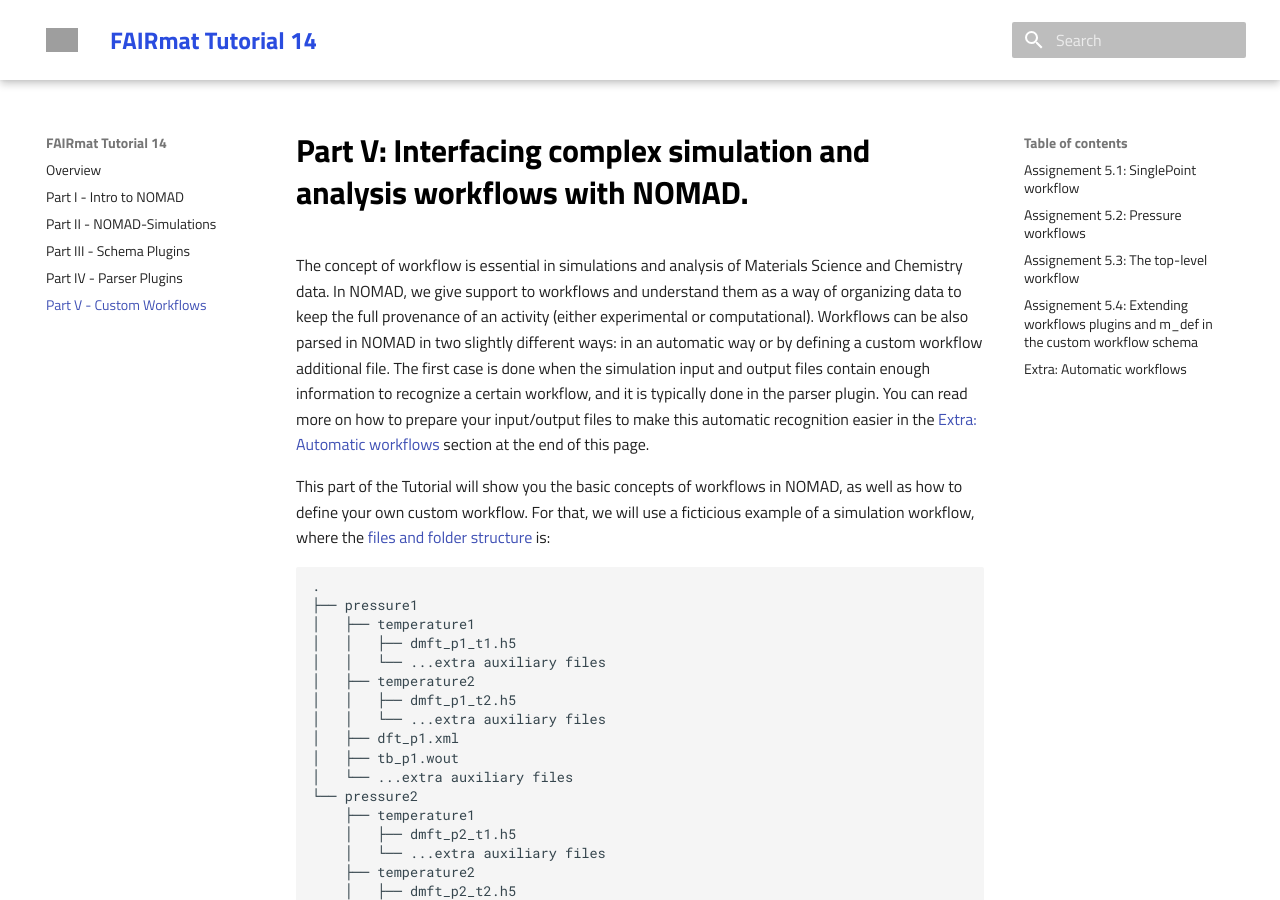
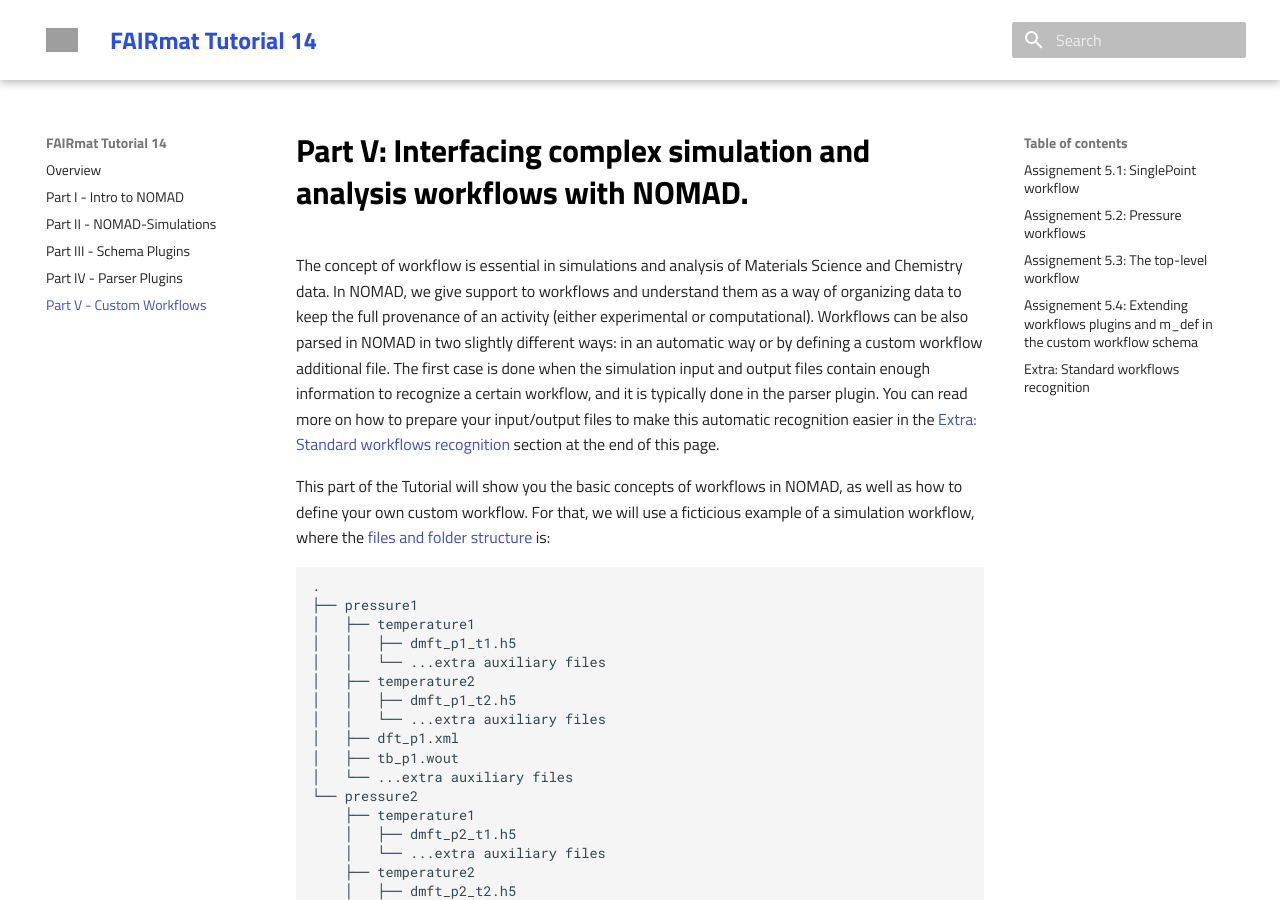
Before and after one commit to FAIRmat-NFDI/fairmat-tutorial-14-computational-plugins, an MkDocs documentation site: the page built from docs/custom_workflows.md, in a window 1280 px wide and 900 px high. Built offline with MkDocs 1.6.1 and Material for MkDocs 9.7.7, drawn with Linux system fonts in a browser that asks for light colours; nearby versions of some CDN libraries; library files that are not in the unit come from our copies; some of the changed text lies outside the part shown; grey boxes are pictures that could not be loaded.

Commit message:
Changed Automatic workflows for Standard workflows recognition

````diff
--- a/docs/custom_workflows.md
+++ b/docs/custom_workflows.md
@@ -1,6 +1,6 @@
 # Part V: Interfacing complex simulation and analysis workflows with NOMAD.
 
-The concept of workflow is essential in simulations and analysis of Materials Science and Chemistry data. In NOMAD, we give support to workflows and understand them as a way of organizing data to keep the full provenance of an activity (either experimental or computational). Workflows can be also parsed in NOMAD in two slightly different ways: in an automatic way or by defining a custom workflow additional file. The first case is done when the simulation input and output files contain enough information to recognize a certain workflow, and it is typically done in the parser plugin. You can read more on how to prepare your input/output files to make this automatic recognition easier in the [Extra: Automatic workflows](#automaticworkflows) section at the end of this page.
+The concept of workflow is essential in simulations and analysis of Materials Science and Chemistry data. In NOMAD, we give support to workflows and understand them as a way of organizing data to keep the full provenance of an activity (either experimental or computational). Workflows can be also parsed in NOMAD in two slightly different ways: in an automatic way or by defining a custom workflow additional file. The first case is done when the simulation input and output files contain enough information to recognize a certain workflow, and it is typically done in the parser plugin. You can read more on how to prepare your input/output files to make this automatic recognition easier in the [Extra: Standard workflows recognition](#standard-workflows-recognition) section at the end of this page.
 
 This part of the Tutorial will show you the basic concepts of workflows in NOMAD, as well as how to define your own custom workflow. For that, we will use a ficticious example of a simulation workflow, where the [files and folder structure](https://www.fairmat-nfdi.eu/uploads/Area%20C/example_files.zip) is:
 ```
@@ -364,7 +364,7 @@
 This has no practical effect, but it actually shows that if new methods/class functions are implemented in `SinglePoint` and called in `SinglePoint.normalize()` we could extract more information into the workflow entry and even display some derived properties.
 
 
-## Extra: Automatic workflows {#automaticworkflows}
+## Extra: Standard workflows recognition {#standard-workflows-recognition}
 
 There are some cases where the NOMAD infrastructure is able to recognize certain workflows automatically when processing the uploaded files. The simplest example is any `SinglePoint` calculation, as explained above. Other examples include `GeometryOptimization`, `Phonons`, `DFT+GW`, and `MolecularDynamics`. Automated workflow detection may require your folder structure to fulfill certain conditions.
 
````
